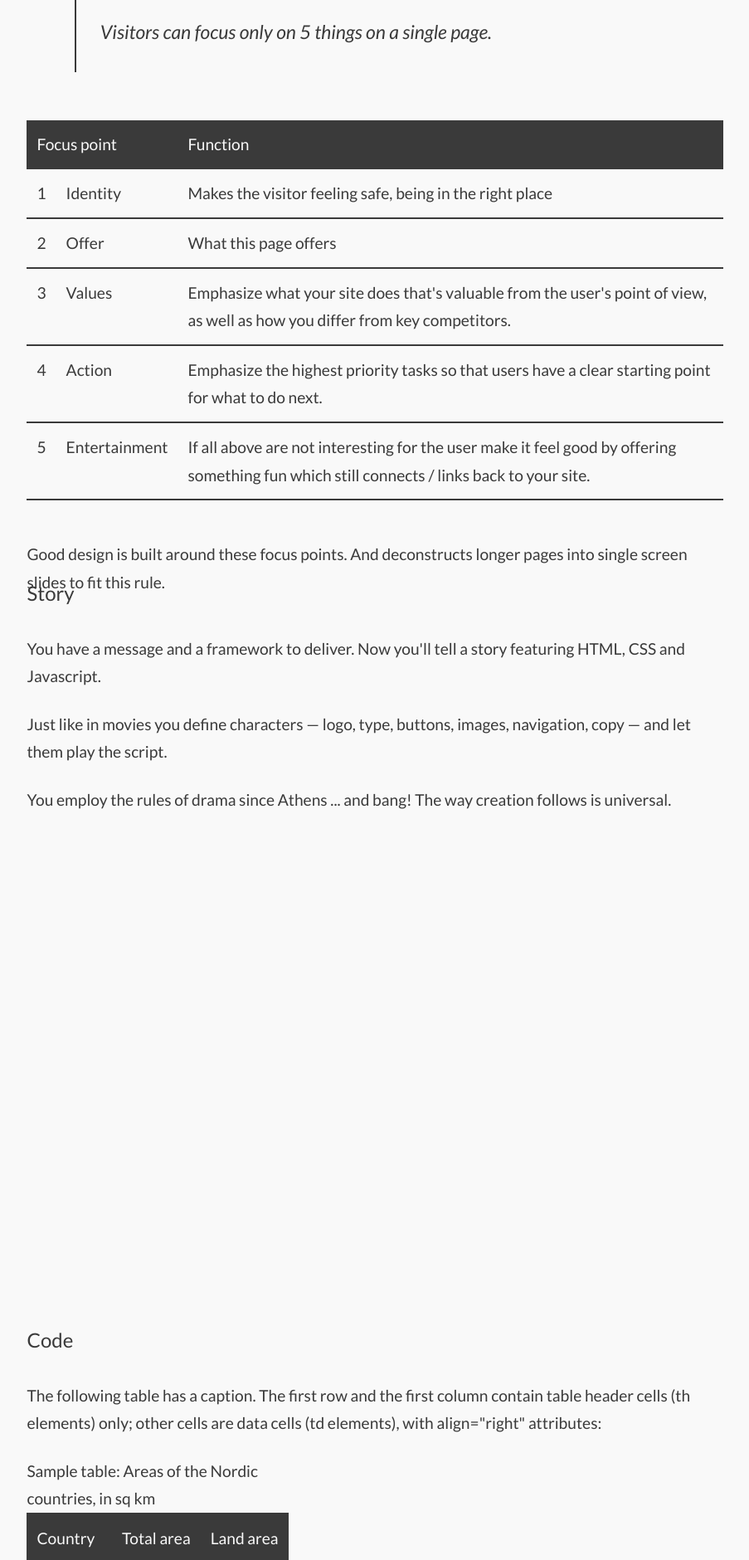
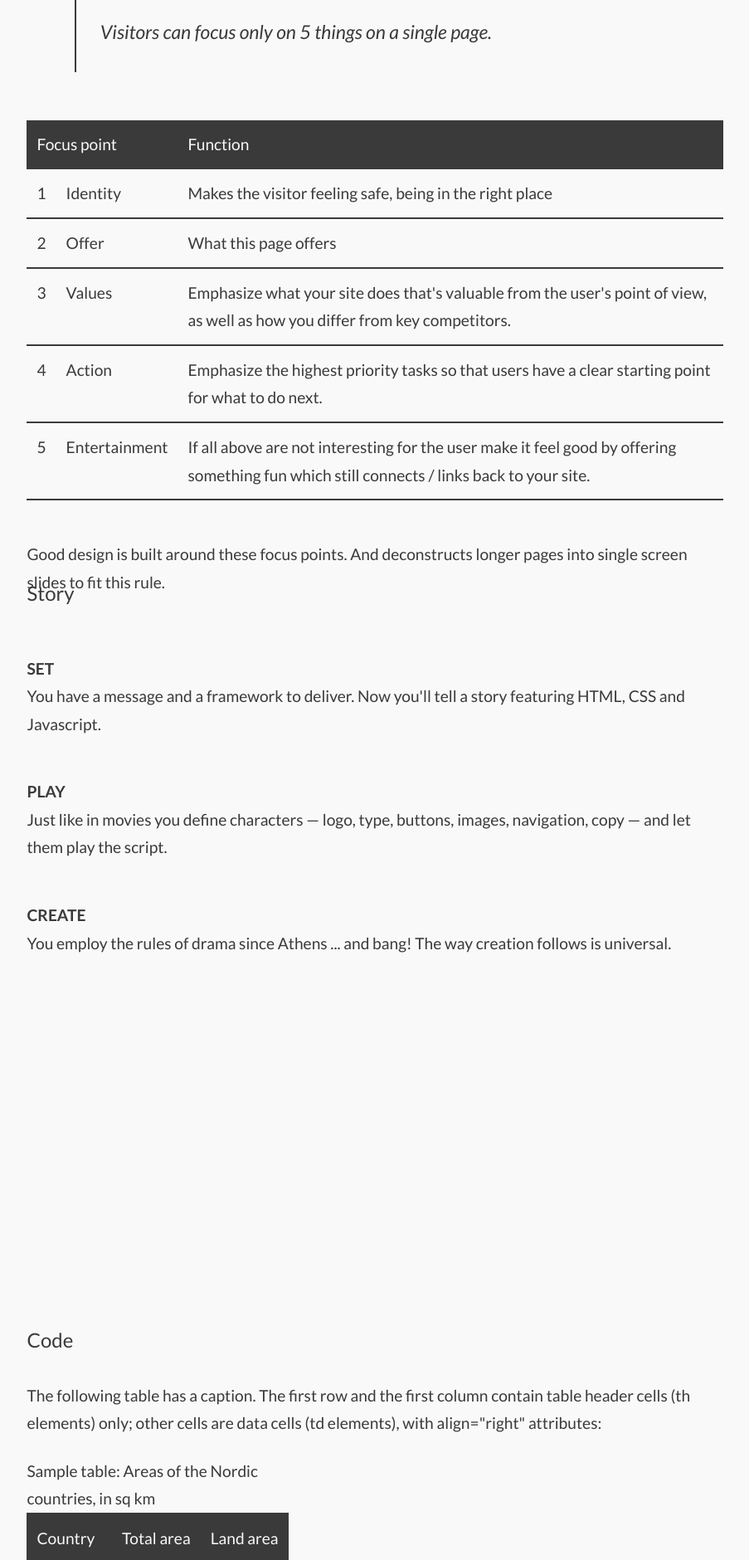
Before and after one commit to metamn/perfect, a Jekyll site: the page built from index.html, in a window 1280 px wide. Shown: the part 2431-4311 px from the top of the page at 83% size, without its empty margins (212-1115 px from the left). Built offline with Jekyll 4.4.1, drawn with Linux system fonts in a browser that asks for light colours; nearby versions of some CDN libraries.

Commit message:
Data lists restyled

```diff
--- a/assets/screen.css
+++ b/assets/screen.css
@@ -132,8 +132,7 @@ body .container ol { list-style: none; margin-left: 0; counter-reset: ol-counter
 body .container ol li { counter-increment: ol-counter; margin-bottom: 0.625em; }
 body .container ol li:before { content: counter(ol-counter,decimal); border: 2px solid; width: 1.25em; height: 1.25em; -webkit-border-radius: 1.25em; -moz-border-radius: 1.25em; -ms-border-radius: 1.25em; -o-border-radius: 1.25em; border-radius: 1.25em; text-align: center; padding: 0 0.3125em 0.625em; display: inline-block; margin-right: 0.625em; }
 body .container dl { margin: 1.25em 0; }
-body .container dl dt { font-weight: bold; text-transform: uppercase; margin: 1.25em 0; }
-body .container dl dd { margin: 0.3125em; margin-bottom: 0.625em; }
+body .container dl dt { font-weight: bold; text-transform: uppercase; }
 body .container dl dd + dt { margin-top: 2.5em; }
 body .container table { margin: 1.25em 0 2.5em; }
 body .container table tbody { border-top: 2px solid; border-bottom: 2px solid; }
--- a/assets/typography.scss
+++ b/assets/typography.scss
@@ -177,11 +177,6 @@ body {
 	    dt {
 		    font-weight: bold;
 		    text-transform: uppercase;
-		    margin: $pad 0;
-	    }
-	    dd {
-		    margin: $pad/4;
-		    margin-bottom: $pad/2;
 	    }
 
       dd + dt {
--- a/index.html
+++ b/index.html
@@ -102,13 +102,16 @@ class: frontpage
   </header>
 
   <article>
-    <p>
-      You have a message and a framework to deliver. Now you'll tell a story featuring HTML, CSS and Javascript.
-    </p>
-    <p>
-      Just like in movies you define characters &mdash; logo, type, buttons, images, navigation, copy &mdash; and let them play the script.
-    </p>
-    <p>You employ the rules of drama since Athens ... and bang! The way creation follows is universal.</p>
+    <dl>
+      <dt>Set</dt>
+      <dd>You have a message and a framework to deliver. Now you'll tell a story featuring HTML, CSS and Javascript.</dd>
+
+      <dt>Play</dt>
+      <dd>Just like in movies you define characters &mdash; logo, type, buttons, images, navigation, copy &mdash; and let them play the script.</dd>
+
+      <dt>Create</dt>
+      <dd>You employ the rules of drama since Athens ... and bang! The way creation follows is universal.</dd>
+    </dl>
   </article>
 </section>
 
```
Also changed, not shown: 3 other files.
